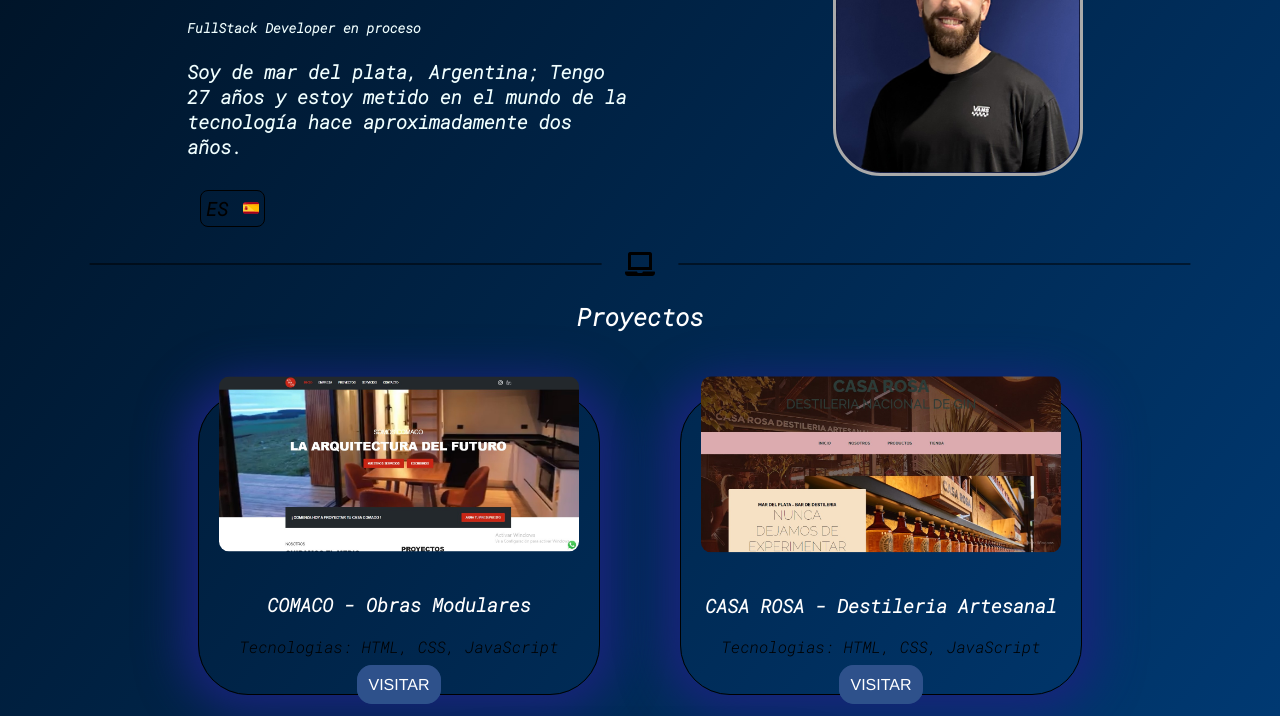
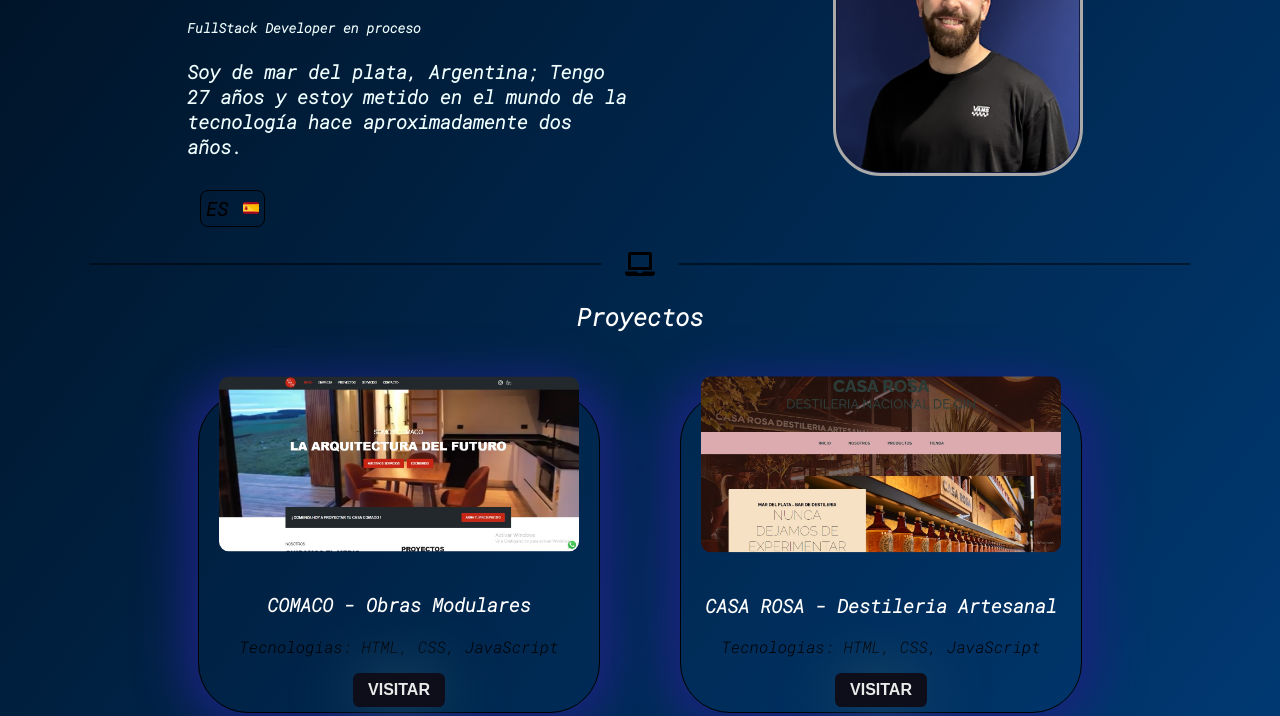
Before and after one commit to moreiratomas22/cvcompartido, a plain HTML site: page index.html in a window 1280 px wide. Shown: the part 230-946 px from the top of the page. Drawn offline with Linux system fonts and the light colour scheme.

Commit message:
Agrego botonera funcional en proyectos

```diff
--- a/ESTILOS/estilosCV.css
+++ b/ESTILOS/estilosCV.css
@@ -233,8 +233,8 @@ body {
   position: relative;
   text-align: center;
   -webkit-box-shadow: #000;
-  -moz-box-shadow: 0px 0px 45px 15px rgba(0,128,0,0.77);
-  box-shadow: 0px 0px 45px 15px rgba(26, 35, 126 );
+  -moz-box-shadow: 0px 0px 45px 15px rgba(0, 128, 0, 0.77);
+  box-shadow: 0px 0px 45px 15px rgba(26, 35, 126);
 }
 
 .card img {
@@ -243,11 +243,12 @@ body {
   transform: translateY(-10%);
   transition: 0.3s ease-in-out;
 }
+
 .card img:hover {
   transform: scale(1.2);
 }
 
-.botonVisita {
+/* .botonVisita {
 border: 1px solid #2e518b;
 padding: 10px;
 background-color: #2e518b;
@@ -256,10 +257,47 @@ text-decoration: none;
 text-transform: uppercase;
 font-family: 'Helvetica', sans-serif;
 border-radius: 15px;
+}  */
+
+/* BOTON PARA VISITAR PRUEBA GRADIENTE */
+
+button.visitar {
+  font-size: 1rem;
+  padding: 1rem 2.5rem;
+  border: none;
+  outline: none;
+  border-radius: 0.4rem;
+  cursor: pointer;
+  text-transform: uppercase;
+  background-color: rgb(14, 14, 26);
+  color: rgb(234, 234, 234);
+  font-weight: 700;
+  transition: 1s;
+  box-shadow: 0px 0px 60px #1f4c65;
+  -webkit-box-reflect: below 10px linear-gradient(to bottom, rgba(0, 0, 0, 0.0), rgba(0, 0, 0, 0.4));
+  padding-top: 8px;
+  padding-bottom: 8px;
+  padding-right: 15px;
+  padding-left: 15px;
+  margin-bottom: 5px;
 }
 
-.card h3{
-  color:#fff
+.visitar:active {
+  scale: 0.92;
+}
+
+.visitar:hover {
+  background: rgb(2, 29, 78);
+  background: linear-gradient(270deg, rgba(2, 29, 78, 0.681) 0%, rgba(31, 215, 232, 0.873) 60%);
+  color: rgb(4, 4, 38);
+}
+
+
+
+/* HASTA ACA BOTON */
+
+.card h3 {
+  color: #fff
 }
 
 /* FIN DE TARJETAS + BOTON-VISITA */
@@ -272,3 +310,17 @@ border-radius: 15px;
   background: linear-gradient(to bottom right, #001122, #004488);
   height: 100vh;
 }
+
+/* TECNOLOGIAS UTILIZADAS PEQUEÑAS CARDS */
+
+/* .flex {
+  display: flex;
+}
+
+.items-center {
+  align-items: center;
+}
+
+.gap-2 {
+  gap: 0.5rem;
+} */
--- a/index.html
+++ b/index.html
@@ -32,8 +32,7 @@
         </div>
 
         <div class="fotoPer">
-                    <img src="/imagenes/fotoCVTomas.jpg" alt="FotoPerfil"
-                        href="www.linkedin.com/in/pennisimoreiratomas">
+            <img src="/imagenes/fotoCVTomas.jpg" alt="FotoPerfil" href="www.linkedin.com/in/pennisimoreiratomas">
         </div>
     </section>
 
@@ -54,23 +53,30 @@
                 <img src="/imagenes/proj/comacoProy.jpg" alt="Web de construccion modular">
                 <h3>COMACO - Obras Modulares</h3>
                 <p>Tecnologias: HTML, CSS, JavaScript</p>
-                        <a href="https://www.comaco.com.ar" class="botonVisita" target="_blank">VISITAR</a>
+                <!-- <div class="flex items-center gap-2">
+                    <svg stroke="currentColor" fill="currentColor" stroke-width="0" role="img" viewBox="0 0 24 24"
+                        height="20px" width="20px" xmlns="http://www.w3.org/2000/svg"> </svg>
+                </div> -->
+                <a href="https://www.comaco.com.ar" target="_blank"><button class="visitar">VISITAR</button></a>
+                <!-- <a href="https://www.comaco.com.ar" class="visitar" target="_blank">VISITAR</a> -->
             </div>
 
             <div class="card">
                 <img src="/imagenes/proj/casaRosaProy.jpg" alt="Web de construccion modular">
                 <h3>CASA ROSA - Destileria Artesanal</h3>
                 <p>Tecnologias: HTML, CSS, JavaScript</p>
-                        <a href="https://casarosadestileriaartesanal.netlify.app/" class="botonVisita"
-                            target="_blank">VISITAR</a>
+                <a href="https://casarosadestileriaartesanal.netlify.app/" target="_blank"><button class="visitar">VISITAR</button></a>
+                <!-- <a href="https://casarosadestileriaartesanal.netlify.app/" class="botonVisita"
+                            target="_blank">VISITAR</a> -->
             </div>
 
             <div class="card">
                 <img src="/imagenes/proj/escuelaSDP.jpg" alt="Web de construccion modular">
                 <h3>Escuena de danzas SDP</h3>
                 <p>Tecnologias: SCSS, HTML, CSS, JavaScript</p>
-                        <a href="https://academiadebailesdp.netlify.app/" class="botonVisita"
-                            target="_blank">VISITAR</a>
+                <a href="https://academiadebailesdp.netlify.app/" target="_blank"><button class="visitar">VISITAR</button></a>
+                <!-- <a href="https://academiadebailesdp.netlify.app/" class="botonVisita"
+                            target="_blank">VISITAR</a> -->
             </div>
 
         </div>
```
Lines whose indentation alone changed are shown as unchanged.
